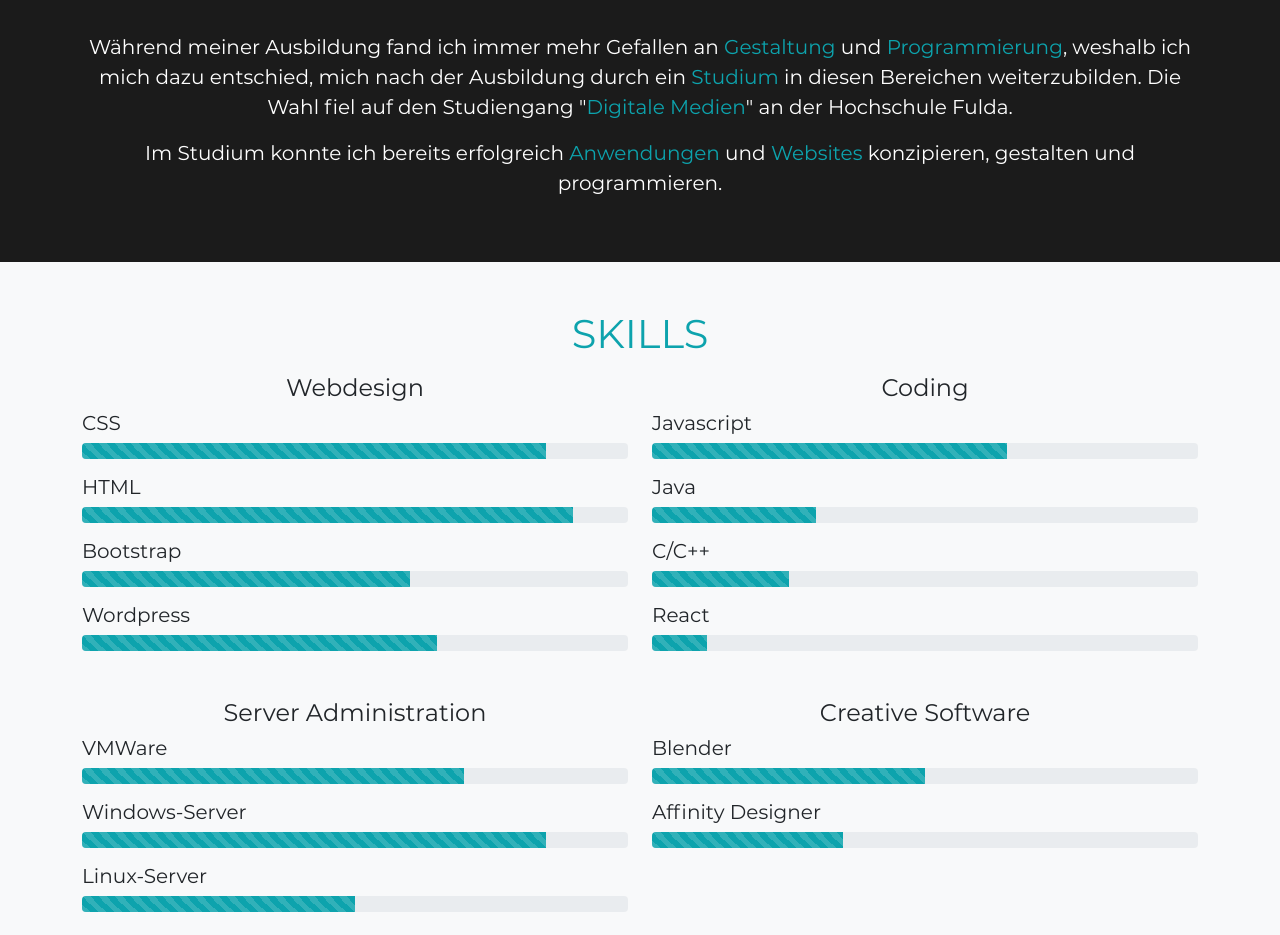
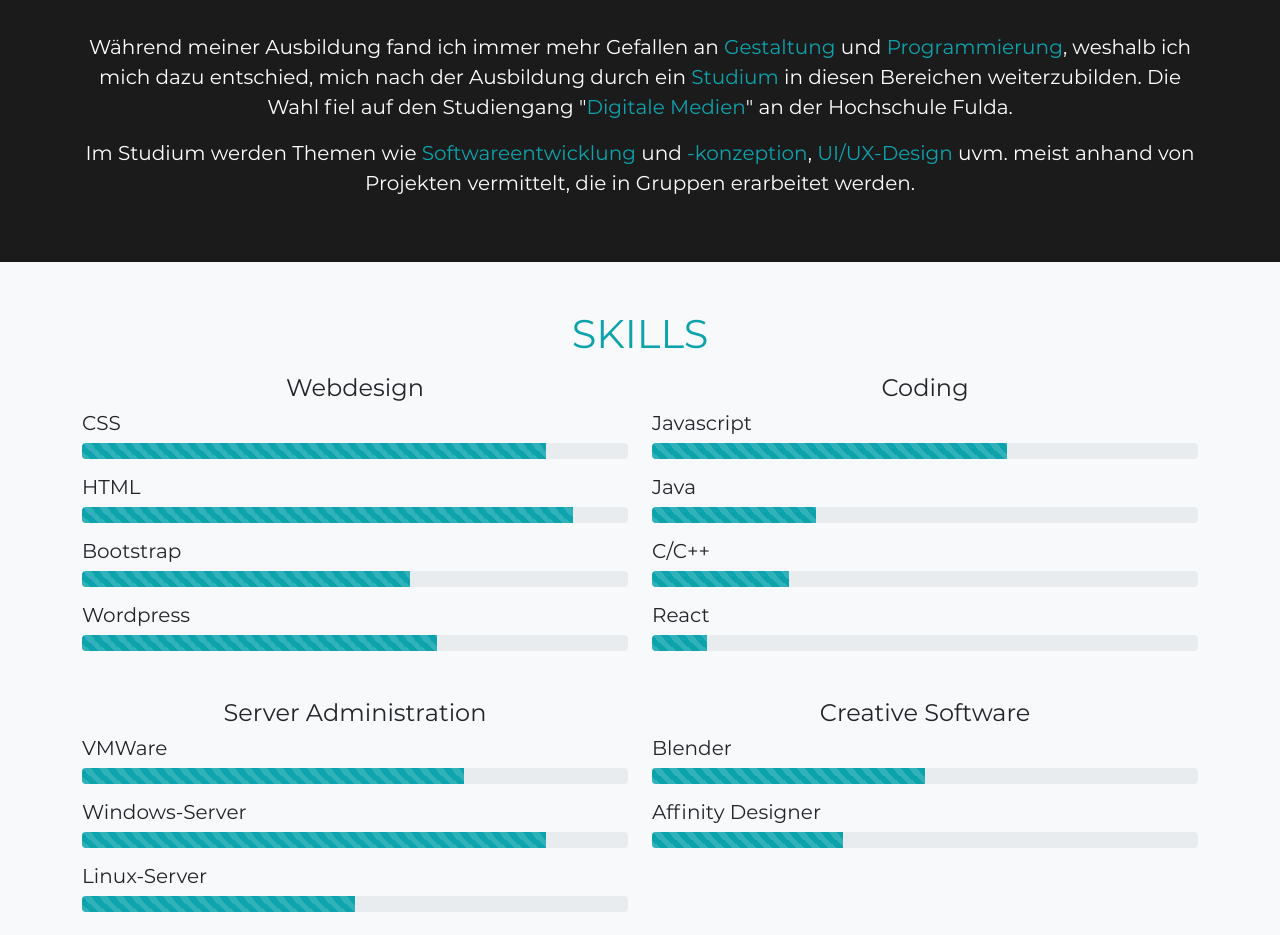
Before and after one commit to MarcoMueglich/Portfolio, a website: page index.html in a window 1280 px wide. Shown: the part 1960-2895 px from the top of the page. Drawn offline with nearby package versions, Linux system fonts and the light colour scheme.

Commit message:
Changed AboutMe Text

```diff
--- a/index.html
+++ b/index.html
@@ -256,10 +256,12 @@
                     Hochschule Fulda.
                 </p>
                 <p class="text-white text-center fs-5">
-                    ‍Im Studium konnte ich bereits erfolgreich
-                    <span class="text-primary">Anwendungen</span> und
-                    <span class="text-primary">Websites</span> konzipieren,
-                    gestalten und programmieren.
+                    Im Studium werden Themen wie
+                    <span class="text-primary">Softwareentwicklung</span> und
+                    <span class="text-primary">-konzeption</span>,
+                    <span class="text-primary">UI/UX-Design</span> uvm. meist
+                    anhand von Projekten vermittelt, die in Gruppen erarbeitet
+                    werden.
                 </p>
             </div>
         </section>
```
